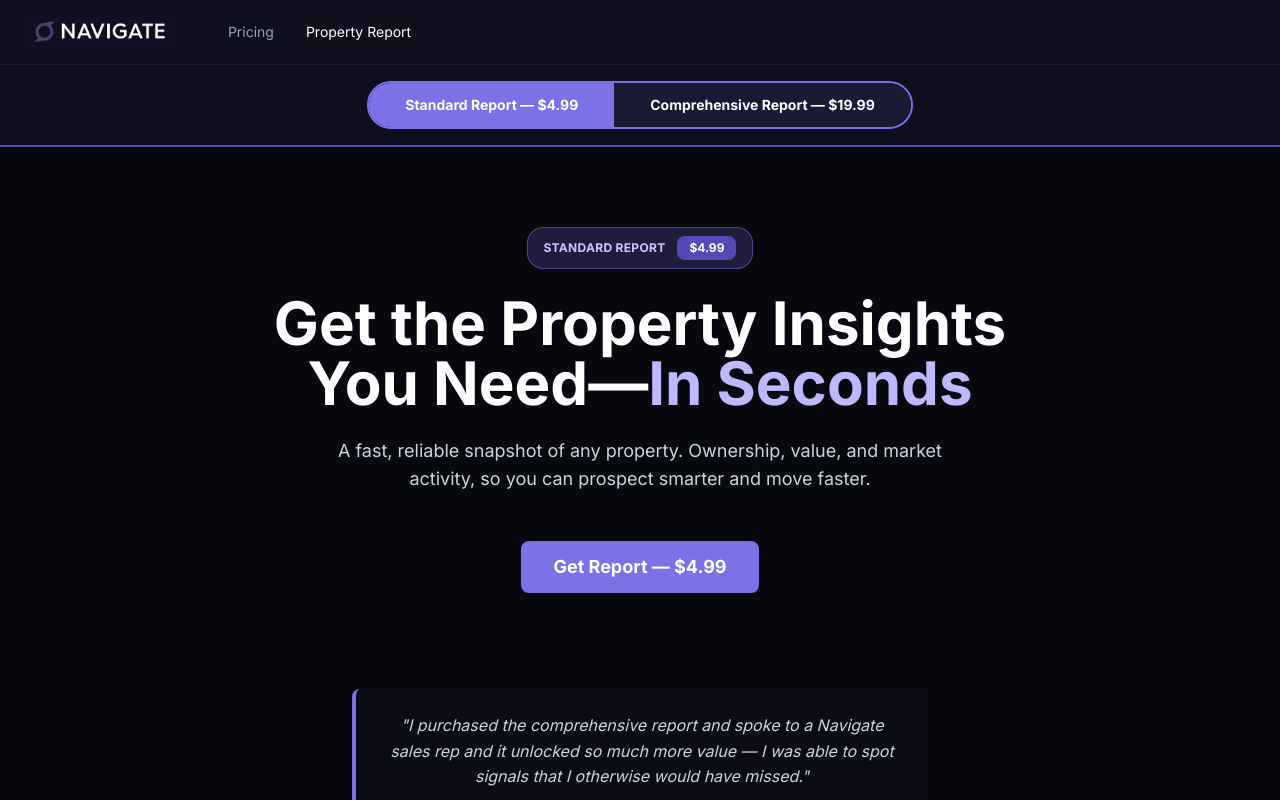
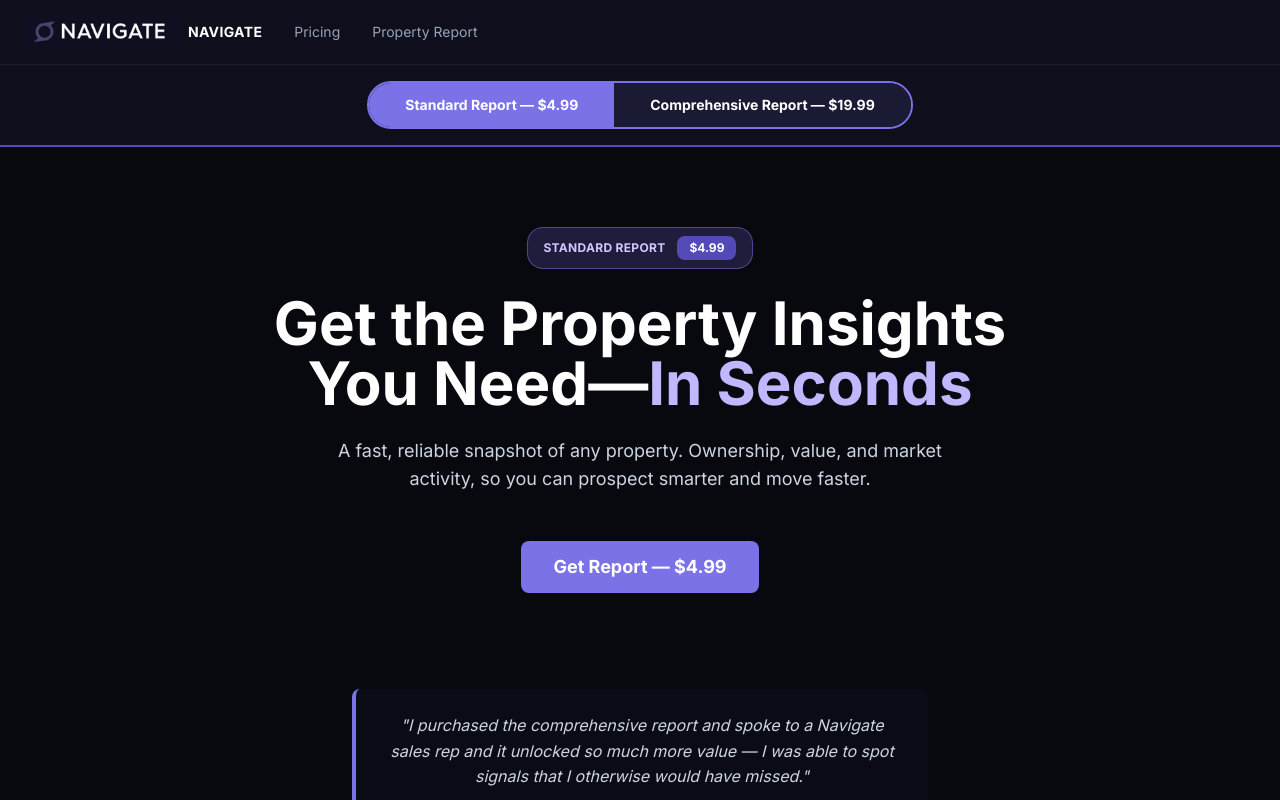
Before and after one commit to letsnavigatebmw/navigate-landing, a React (Vite) app: page / in a window 1280 px wide. Shown: the top 800 px of the page. Built offline with nearby package versions, Linux system fonts and the light colour scheme.

Commit message:
Update: Add NAVIGATE text next to logo in header

```diff
--- a/src/components/Header.jsx
+++ b/src/components/Header.jsx
@@ -1,15 +1,16 @@
 export default function Header() {
   return (
     <header className="bg-slate-900 border-b border-slate-800 sticky top-0 z-50">
-      <div className="max-w-7xl mx-auto px-6 py-4 flex items-center">
-        <a href="https://letsnavigatenow.com/" className="flex items-center hover:opacity-80 transition-opacity">
+      <div className="max-w-7xl mx-auto px-6 py-4 flex items-center gap-8">
+        <a href="https://letsnavigatenow.com/" className="flex items-center gap-2 hover:opacity-80 transition-opacity">
           <img src="/logo.png" alt="Navigate" height="32" className="h-8" />
+          <span className="font-bold text-white uppercase text-sm tracking-wide">Navigate</span>
         </a>
-        <nav className="flex items-center gap-8 ml-12">
+        <nav className="flex items-center gap-8">
           <a href="https://letsnavigatenow.com/pricingplans/" className="text-slate-400 hover:text-white transition-colors text-sm">
             Pricing
           </a>
-          <a href="#" className="text-white hover:text-slate-300 transition-colors text-sm">
+          <a href="#" className="text-slate-400 hover:text-white transition-colors text-sm">
             Property Report
           </a>
         </nav>
```
